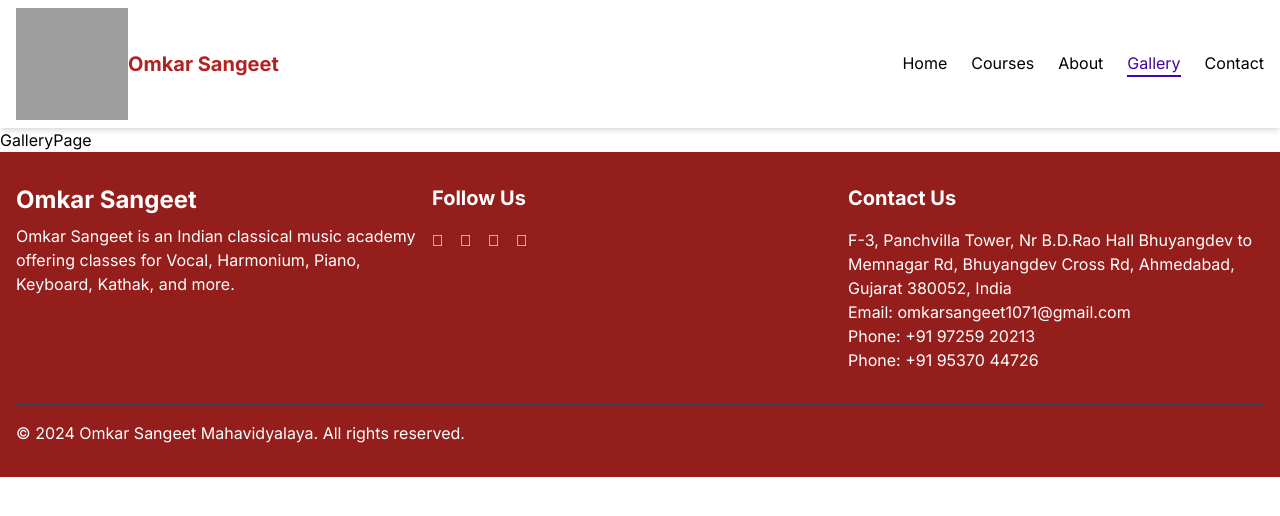
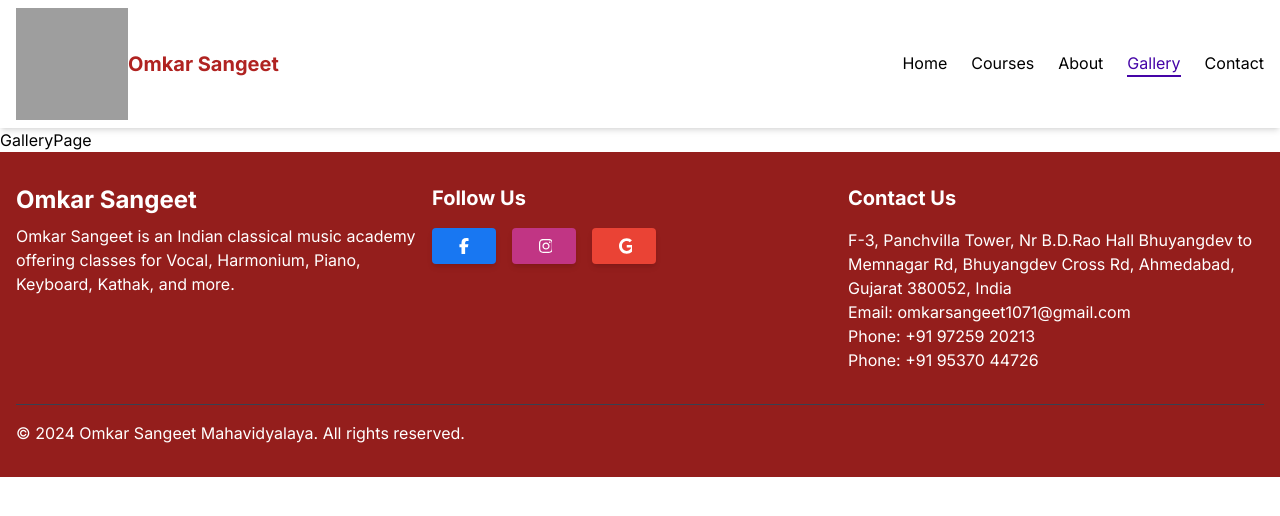
Before and after one commit to tejasdhanani/omkar-sangeet-v2, a Next.js app: page /gallery in a window 1280 px wide. Shown: the top 516 px of the page. Built offline with nearby package versions, Linux system fonts and the light colour scheme; grey boxes are pictures that could not be loaded.

Commit message:
social media section in footer

```diff
--- /dev/null
+++ b/app/components/SocialMedia.js
@@ -0,0 +1,26 @@
+import { socialMediaPlatforms } from "@/content/global";
+
+export default function SocialMedia() {
+  return (
+    <div className="social-media-buttons flex space-x-4">
+      {socialMediaPlatforms.map((platform) => (
+        <button
+          key={platform.name}
+          type="button"
+          className={`mb-2 inline-block rounded px-6 py-2.5 text-xs font-medium uppercase leading-normal text-white shadow-md transition duration-150 ease-in-out hover:shadow-lg focus:shadow-lg focus:outline-none focus:ring-0 active:shadow-lg`}
+          style={{ backgroundColor: platform.color }}
+          aria-label={`Visit our ${platform.name} page`}
+        >
+          <svg
+            xmlns="http://www.w3.org/2000/svg"
+            fill="currentColor"
+            viewBox="0 0 320 512"
+            className="h-4 w-4"
+          >
+            <path d={platform.svgPath} />
+          </svg>
+        </button>
+      ))}
+    </div>
+  );
+}
--- a/app/components/shared/Footer.js
+++ b/app/components/shared/Footer.js
@@ -1,5 +1,6 @@
 import { organization } from "@/content/global";
 import Link from "next/link";
+import SocialMedia from "../SocialMedia";
 
 export const Footer = () => {
   return (
@@ -14,29 +15,10 @@
               classes for Vocal, Harmonium, Piano, Keyboard, Kathak, and more.
             </p>
           </div>
-
           {/* Follow Us - Social Media Links */}
           <div className="mb-6 w-full md:mb-0 md:w-1/3">
             <h3 className="mb-4 text-xl font-bold">Follow Us</h3>
-            <div className="flex space-x-4">
-              {/* Replace # with actual links */}
-              <Link href="#" className="hover:text-gray-400">
-                <span className="sr-only">Facebook</span>
-                &#xf09a; {/* FontAwesome Facebook icon */}
-              </Link>
-              <Link href="#" className="hover:text-gray-400">
-                <span className="sr-only">Instagram</span>
-                &#xf16d; {/* FontAwesome Instagram icon */}
-              </Link>
-              <Link href="#" className="hover:text-gray-400">
-                <span className="sr-only">Twitter</span>
-                &#xf099; {/* FontAwesome Twitter icon */}
-              </Link>
-              <Link href="#" className="hover:text-gray-400">
-                <span className="sr-only">YouTube</span>
-                &#xf167; {/* FontAwesome YouTube icon */}
-              </Link>
-            </div>
+            <SocialMedia />
           </div>
 
           {/* Contact Information */}
--- a/content/global.js
+++ b/content/global.js
@@ -63,3 +63,24 @@
   },
   // Add more sections as needed
 ];
+
+export const socialMediaPlatforms = [
+  {
+    name: "Facebook",
+    color: "#1877f2",
+    svgPath:
+      "M80 299.3V512H196V299.3h86.5l18-97.8H196V166.9c0-51.7 20.3-71.5 72.7-71.5c16.3 0 29.4 .4 37 1.2V7.9C291.4 4 256.4 0 236.2 0C129.3 0 80 50.5 80 159.4v42.1H14v97.8H80z",
+  },
+  {
+    name: "Instagram",
+    color: "#c13584",
+    svgPath:
+      "M224.1 141c-63.6 0-114.9 51.3-114.9 114.9s51.3 114.9 114.9 114.9S339 319.5 339 255.9 287.7 141 224.1 141zm0 189.6c-41.1 0-74.7-33.5-74.7-74.7s33.5-74.7 74.7-74.7 74.7 33.5 74.7 74.7-33.6 74.7-74.7 74.7zm146.4-194.3c0 14.9-12 26.8-26.8 26.8-14.9 0-26.8-12-26.8-26.8s12-26.8 26.8-26.8 26.8 12 26.8 26.8zm76.1 27.2c-1.7-35.9-9.9-67.7-36.2-93.9-26.2-26.2-58-34.4-93.9-36.2-37-2.1-147.9-2.1-184.9 0-35.8 1.7-67.6 9.9-93.9 36.1s-34.4 58-36.2 93.9c-2.1 37-2.1 147.9 0 184.9 1.7 35.9 9.9 67.7 36.2 93.9s58 34.4 93.9 36.2c37 2.1 147.9 2.1 184.9 0 35.9-1.7 67.7-9.9 93.9-36.2 26.2-26.2 34.4-58 36.2-93.9 2.1-37 2.1-147.8 0-184.8zM398.8 388c-7.8 19.6-22.9 34.7-42.6 42.6-29.5 11.7-99.5 9-132.1 9s-102.7 2.6-132.1-9c-19.6-7.8-34.7-22.9-42.6-42.6-11.7-29.5-9-99.5-9-132.1s-2.6-102.7 9-132.1c7.8-19.6 22.9-34.7 42.6-42.6 29.5-11.7 99.5-9 132.1-9s102.7-2.6 132.1 9c19.6 7.8 34.7 22.9 42.6 42.6 11.7 29.5 9 99.5 9 132.1s2.7 102.7-9 132.1z",
+  },
+  {
+    name: "Google",
+    color: "#ea4335",
+    svgPath:
+      "M488 261.8C488 403.3 391.1 504 248 504 110.8 504 0 393.2 0 256S110.8 8 248 8c66.8 0 123 24.5 166.3 64.9l-67.5 64.9C258.5 52.6 94.3 116.6 94.3 256c0 86.5 69.1 156.6 153.7 156.6 98.2 0 135-70.4 140.8-106.9H248v-85.3h236.1c2.3 12.7 3.9 24.9 3.9 41.4z",
+  },
+];
```
